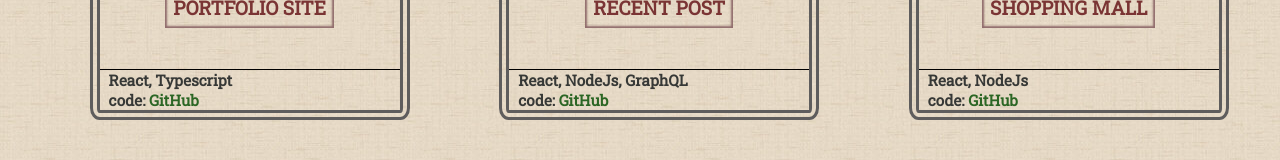
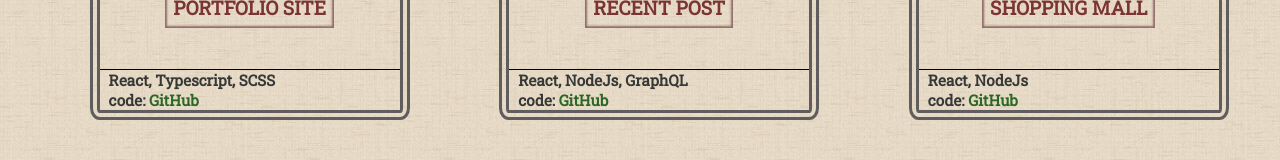
Before and after one commit to HyosikPark/Hyosik, a React (Create React App) app: page /project in a window 1280 px wide. Shown: the part 514-674 px from the top of the page. Built offline with nearby package versions, Linux system fonts and the light colour scheme.

Commit message:
'complete'

```diff
--- a/src/components/Project.tsx
+++ b/src/components/Project.tsx
@@ -35,7 +35,7 @@ const Project = () => {
                 </a>
               </div>
               <div className='stack-code'>
-                <p>React, Typescript</p>
+                <p>React, Typescript, SCSS</p>
                 <p>
                   code:{' '}
                   <a
```
